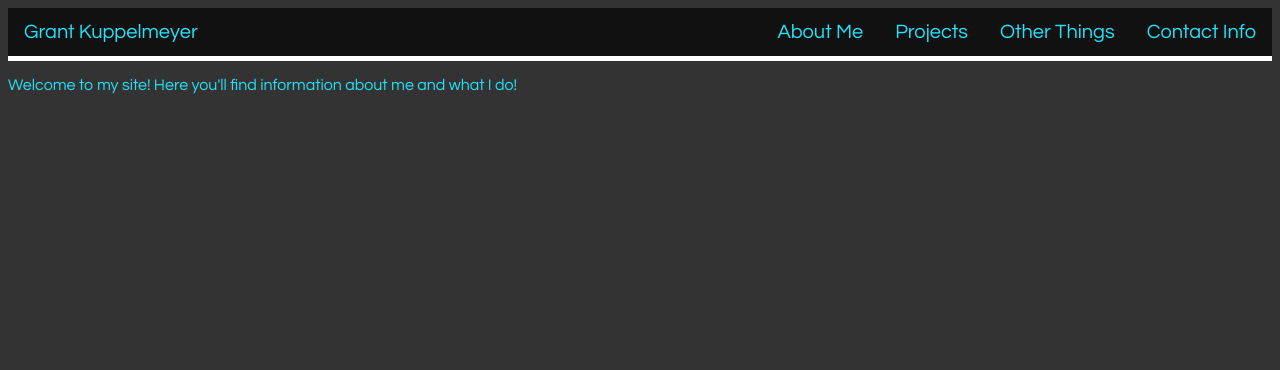
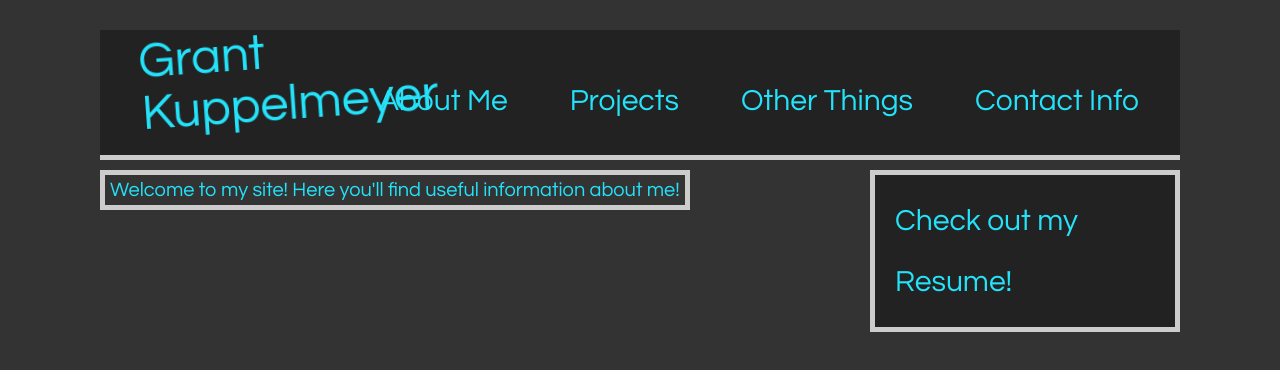
Before and after one commit to gkuppelmeyer/PersonalWebsite, a plain HTML site: page index.html in a window 1280 px wide. Drawn offline with Linux system fonts and the light colour scheme.

Commit message:
added more
things

```diff
--- a/index.html
+++ b/index.html
@@ -5,14 +5,21 @@
 	</head>
 	<body>
 	<div id="headerNav">
+	<p id="headerName"><a href="index.html" target="_self" title="Grant Kuppelmeyer">Grant <br>Kuppelmeyer </a><p>
 		<ul>
-			<li style="float:left;"><a href="index.html" target="_self">Grant Kuppelmeyer </a></li>
-			<li><a href="contactinfo.html" target="contact"> Contact Info </a></li>
+			<li><a href="contactinfo.html" target="contact" title="Contact Me!"> Contact Info </a></li>
 			<li><a href="#headerBar">Other Things</a></li>
-			<li><a href="projects.html" target="projects"> Projects </a></li>
-			<li><a href="aboutme.html" target="about"> About Me </a></li>
+			<li><a href="projects.html" target="projects" title="Some Of My Projects!"> Projects </a></li>
+			<li><a href="aboutme.html" target="about" title="Learn About Me!"> About Me </a></li>
 		</ul>
 	</div>
-		<p> Welcome to my site! Here you'll find information about me and what I do!</p>
+	<div class="spacer1"></div>
+	<div id="contentBox1">
+		<p style="margin:0;"> Welcome to my site! Here you'll find useful information about me!</p>
+	</div>
+	<div id="resumeBox">
+		<p> Check out my </p>
+		<p> Resume! </p>
+	</div>
 	</body>
 </html>
--- a/styles.css
+++ b/styles.css
@@ -2,33 +2,87 @@ body {
 	font-family: "Century Gothic", Helvetica, Arial, serif;
 	color: #23e2f9;
 	background-color: #333;
+	margin: 30px 100px;
 }
 
 #headerNav {
-	background-color: #111;
-    border-bottom: 5px solid white;
+	background-color: #222;
+    border-bottom: 5px solid #ccc;
+    padding: 10px;
+
 }
 #headerNav ul {
 	list-style-type: none;
-    margin: 0;
+    margin: 0px;
     padding: 0;
     overflow: hidden;
 }
 
 #headerNav ul li {
 	float: right;
+	margin: 15px;
 }
 
 #headerNav ul li a {
 	display: block;
     color: #23e2f9;
-    font-size: 20px;
+    font-size: 30px;
     text-align: center;
     padding: 14px 16px;
     text-decoration: none;
+    transition: .5s;
 }
 
 #headerNav ul li a:hover {
 	background-color: #666;
 	transition: .5s;
+	font-size: 40px;
 }
+
+#headerName {
+	font-size: 50px;
+	margin: 0;
+	padding-left: 30px;
+	-webkit-transform: rotate(-4deg);
+	position: fixed;
+	top: 27px;
+	transition: 1s;
+}
+
+#headerName:hover {
+	-webkit-transform: rotate(0deg);
+	transition: .5s;
+	-webkit-transform: scale(1.2);
+	padding-left: 40px;
+
+}
+
+#headerName a {
+	text-align: center;
+	text-decoration: none;
+	color: #23e2f9;
+}
+
+#resumeBox {
+	float: right;
+	width: 300px;
+	height: auto;
+	border: 5px solid #ccc;
+	background-color: #222;
+}
+
+#resumeBox p {
+	padding-left: 20px;
+	font-size: 30px;
+}
+
+.spacer1 {
+	margin: 10px;
+}
+
+#contentBox1{
+	font-size: 20px;
+	padding: 5px;
+	float: left;
+	border: 5px solid #ccc;
+}
```
